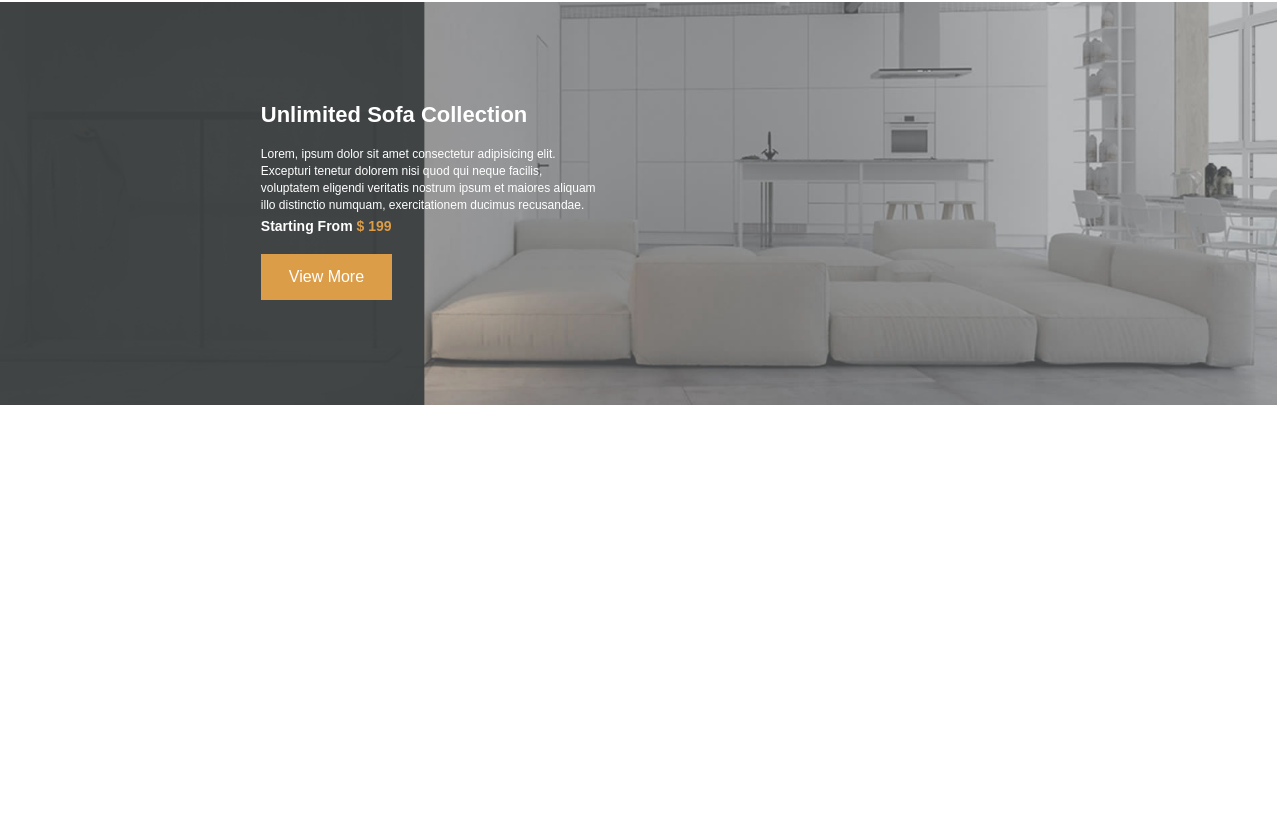
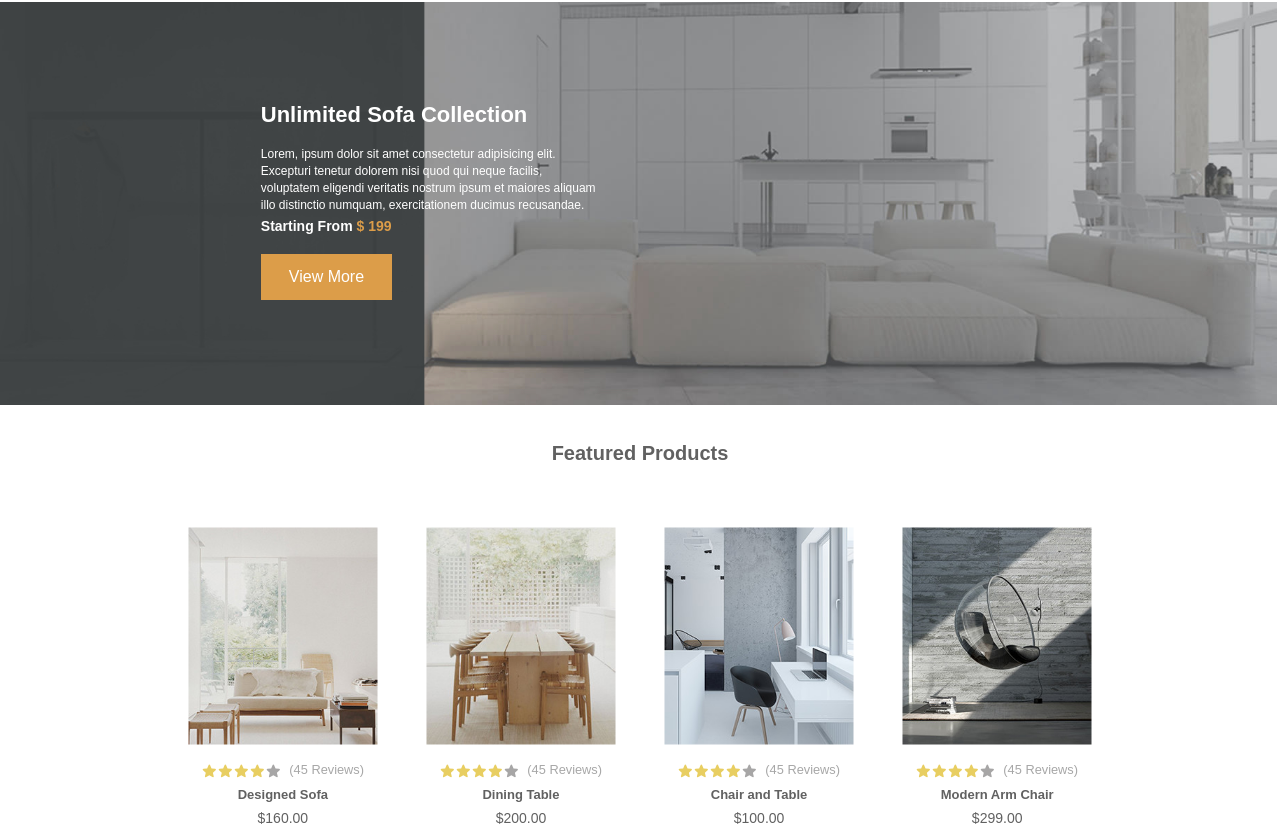
Before and after one commit to MadMax2121/MaksArt, a React (Create React App) app: page / in a window 1280 px wide. Shown: the part 1797-2631 px from the top of the page. Before the commit the page ends 2214 px from the top, so only its background shows below. Built offline with nearby package versions, Linux system fonts and the light colour scheme.

Commit message:
finished ratings

```diff
--- a/src/App.js
+++ b/src/App.js
@@ -26,6 +26,7 @@ function App() {
 
 
 
+
     </div>
   );
 }
--- a/src/FeaturedProducts/FeaturedProducts.css
+++ b/src/FeaturedProducts/FeaturedProducts.css
@@ -50,3 +50,48 @@
 .banner_text > button:active {
     background-color: rgb(175, 175, 175);
 }
+
+.star {
+    filter: invert(79%) sepia(74%) saturate(336%) hue-rotate(356deg) brightness(96%) contrast(89%);
+    width: 20px;
+    height: 20px;
+}
+
+.all_ratings {
+    display:grid;
+    grid-template-columns: 6.3cm 6.3cm 6.3cm 6.3cm;
+    justify-content: center;
+}
+
+.rating {
+    display: flex;
+    flex-direction: column;
+    justify-content: center;
+    align-items: center;
+}
+
+.star_review {
+    display: flex;
+}
+
+.rating > img {
+    transform: scale(0.7);
+    margin-bottom: -30px;
+}
+.star_review > div {
+    margin-left: 10px;
+    color: rgb(167,167,167);
+
+
+}
+.star_review {
+    transform: scale(0.8);
+
+}
+.featured_products > h2 {
+    font-size: 20px;
+    color: rgb(97,97,97);
+    display: flex;
+    justify-content: center;
+    padding-top:16px;
+}
--- a/src/FeaturedProducts/FeaturedProducts.js
+++ b/src/FeaturedProducts/FeaturedProducts.js
@@ -2,20 +2,66 @@ import React from 'react'
 import "./FeaturedProducts.css"
 
 function FeaturedProducts() {
+
+  const reviews = [
+    {
+      img: "/features/f1.jpg",
+      name: "Designed Sofa",
+      price: "$160.00"
+    },
+    {
+      img: "/features/f2.jpg",
+      name: "Dining Table",
+      price: "$200.00"
+    },
+    {
+      img: "/features/f3.jpg",
+      name: "Chair and Table",
+      price: "$100.00"
+    },
+    {
+      img: "/features/f4.jpg",
+      name: "Modern Arm Chair",
+      price: "$299.00"
+    },
+  ]
   return (
     <main>
       <div className='banner'>
         <img src="/collection/sofa-collection-banner.jpg" alt="" />
         <div className='banner_text'>
-            <h2>Unlimited Sofa Collection</h2>
-            <p>
+          <h2>Unlimited Sofa Collection</h2>
+          <p>
             Lorem, ipsum dolor sit amet consectetur adipisicing elit. Excepturi
             tenetur dolorem nisi quod qui neque facilis, voluptatem eligendi
             veritatis nostrum ipsum et maiores aliquam illo distinctio numquam,
             exercitationem ducimus recusandae.
-            </p>
-            <div>Starting From  <span style={{color:"rgb(220, 157, 73)"}}>$ 199</span></div>
-            <button>View More</button>
+          </p>
+          <div>Starting From  <span style={{ color: "rgb(220, 157, 73)" }}>$ 199</span></div>
+          <button>View More</button>
+        </div>
+      </div>
+
+      <div className='featured_products'>
+        <h2>Featured Products</h2>
+
+        <div className='all_ratings'>
+        {reviews.map((review) => (
+          <div className='rating'>
+            <img src={review.img} alt="" />
+            <div className='star_review'>
+              <img className="star" src="/star/star.svg" alt="" />
+              <img className="star" src="/star/star.svg" alt="" />
+              <img className="star" src="/star/star.svg" alt="" />
+              <img className="star" src="/star/star.svg" alt="" />
+              <img className="star" style={{ filter: "invert(78%) sepia(5%) saturate(19%) hue-rotate(319deg) brightness(86%) contrast(86%)" }} src="/star/star.svg" alt="" />
+              <div>(45 Reviews)</div>
+            </div>
+            <div style = {{color:"rgb(97,97,97)", "font-weight":"bold", "font-size":"13px", "margin-top":"6px"}}>{review.name}</div>
+            <div style = {{color:"rgb(97,97,97)", "font-size":"14px", "margin-top":"8px"}}>{review.price}</div>
+          </div>
+        )
+        )}
         </div>
 
       </div>
```
Also changed, not shown: public/star/star.svg (added).
